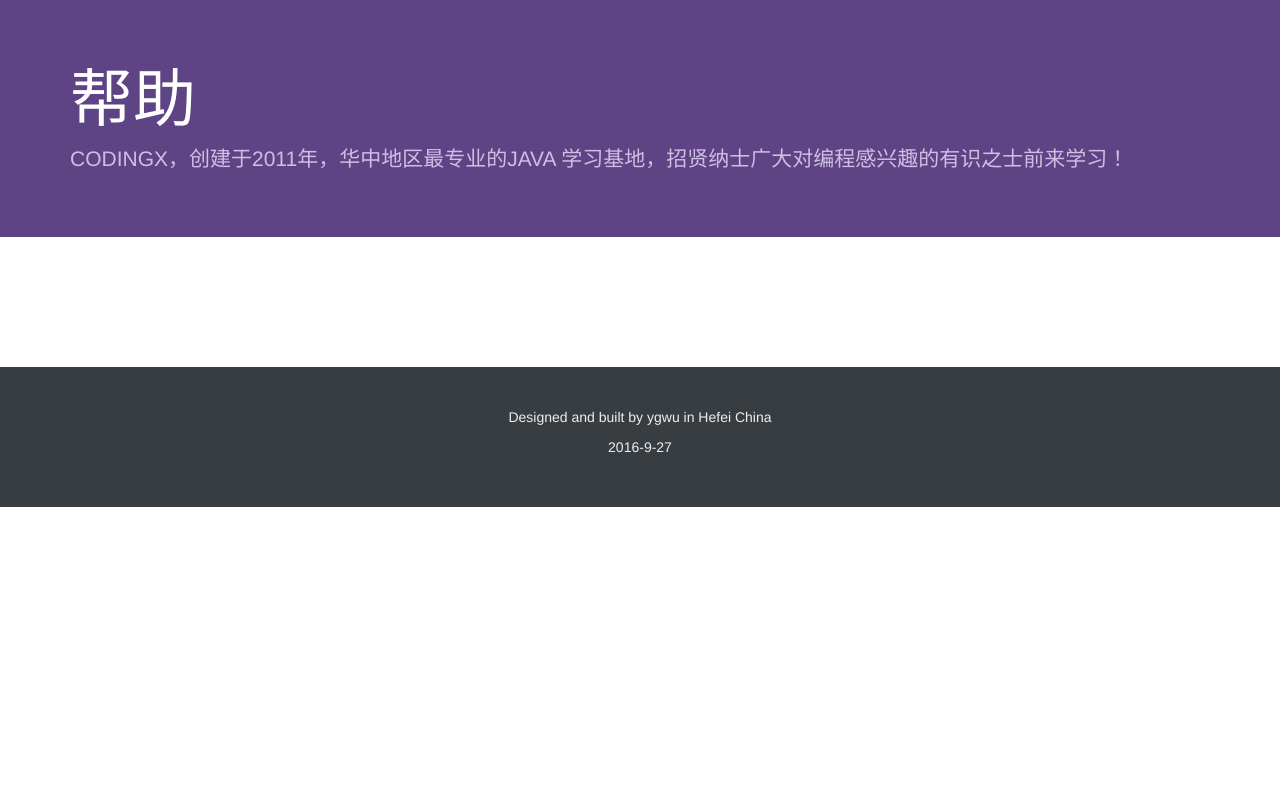
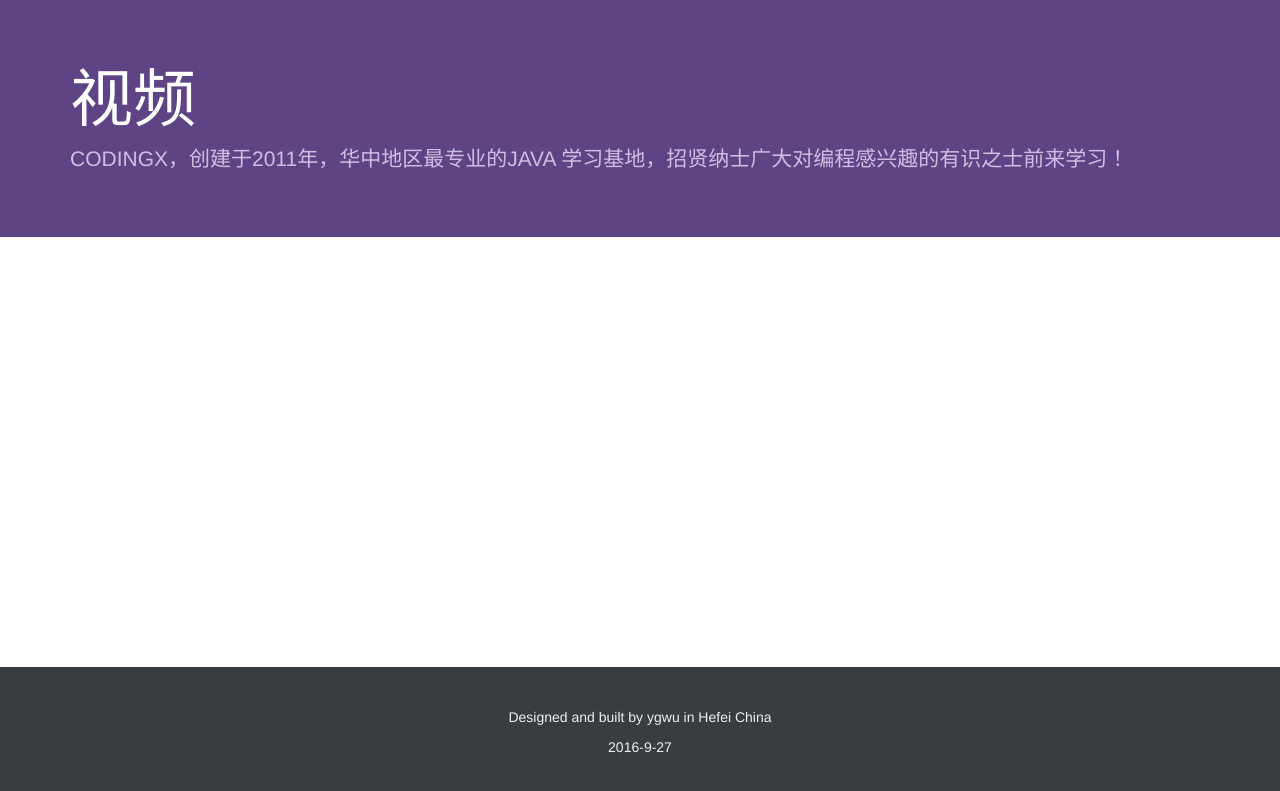
Before and after one commit to wuyigang/media, a plain HTML site: page index.html in a window 1280 px wide. Shown: the part 53-844 px from the top of the page. Before the commit the page ends 800 px from the top, so only its background shows below. Drawn offline with nearby package versions, Linux system fonts and the light colour scheme.

Commit message:
Signed-off-by: ygwu <1186890369@qq.com>

```diff
--- a/index.html
+++ b/index.html
@@ -78,12 +78,12 @@
 		</nav>
 		<div class="jumbotron">
 			<div class="container">
-			  <h1>帮助</h1>
+			  <h1>视频</h1>
 			  <p>CODINGX，创建于2011年，华中地区最专业的JAVA 学习基地，招贤纳士广大对编程感兴趣的有识之士前来学习！</p>
 		  </div>
 		</div>
 
-		<div class="container">
+		<div class="container" style="min-height: 300px;">
 		</div>
 		<div class="footer">
 			<p>Designed and built  by ygwu in Hefei China</p>
```
